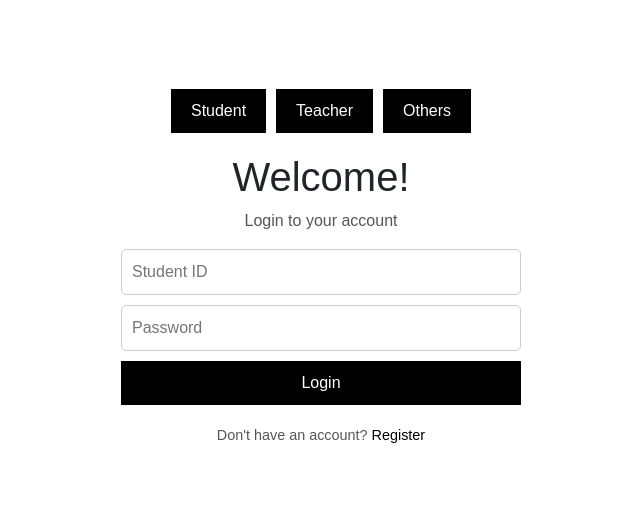
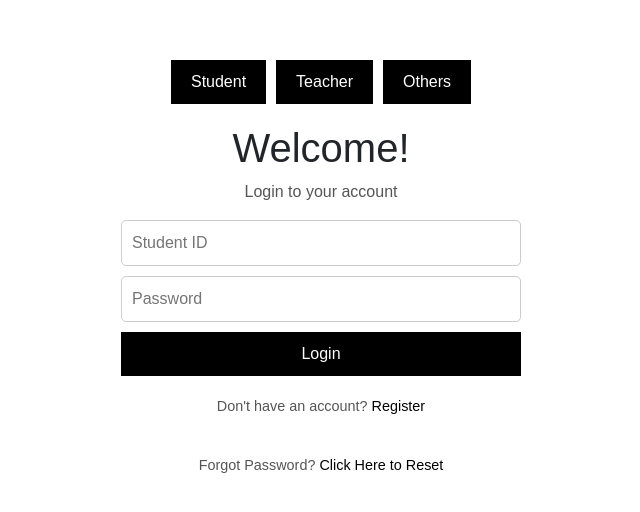
Before and after one commit to NiranjanGowdaNR/Student-Monitoring-System, a React (Create React App) app: page /login in a window 1280 px wide. Shown: the part 124-636 px from the top of the page, without its empty margins (319-959 px from the left). Built offline with nearby package versions, Linux system fonts and the light colour scheme.

Commit message:
Password Changes

```diff
--- a/src/pages/Login/Login.js
+++ b/src/pages/Login/Login.js
@@ -20,7 +20,8 @@ function Login() {
       <p>Login to your account</p>
       <LoginForm role={role} />
       <div className="register-link">
-        <p>Don't have an account? <a href="/register">Register</a></p>
+        <p>Don't have an account? <a href="/register">Register</a></p><br/>
+        <p>Forgot Password? <a href="emailto">Click Here to Reset</a></p>
       </div>
     </div>
   );
```
